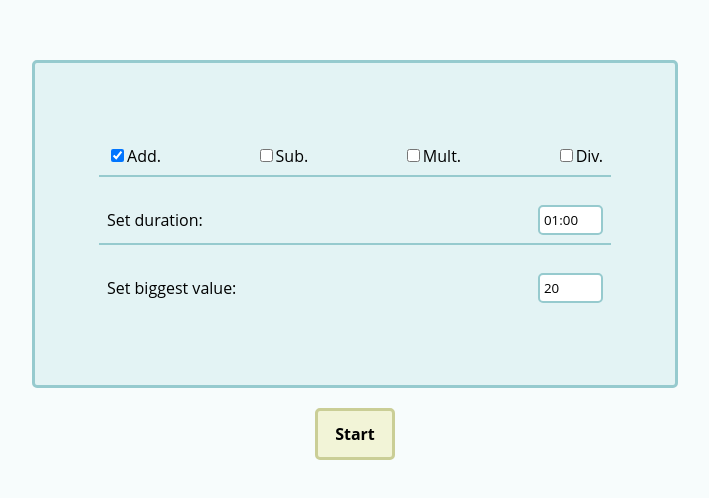
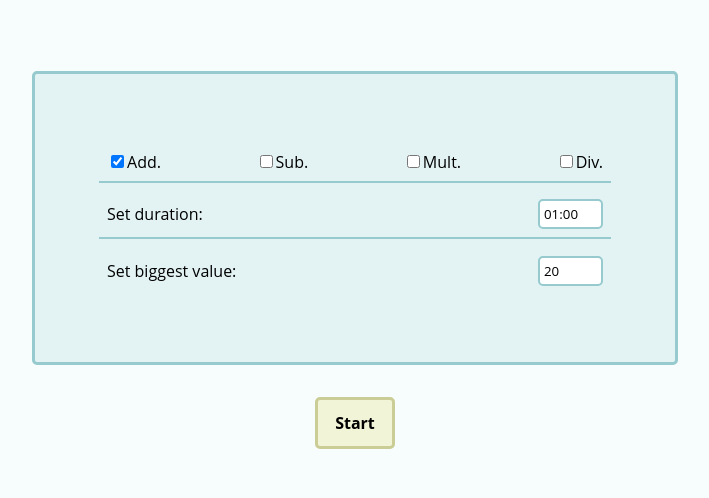
Before and after one commit to pablomartan/arithmetic, a React app: page / in a window 1280 px wide. Shown: the part 140-638 px from the top of the page, without its empty margins (285-994 px from the left). Built offline with nearby package versions, Linux system fonts and the light colour scheme.

Commit message:
feat: set Settings height to 40% on desktop size

```diff
--- a/src/components/Settings.css
+++ b/src/components/Settings.css
@@ -28,5 +28,6 @@
 @media (900px <= width) {
   #settings {
     width: 40%;
+    height: 40%;
   }
 }
```
